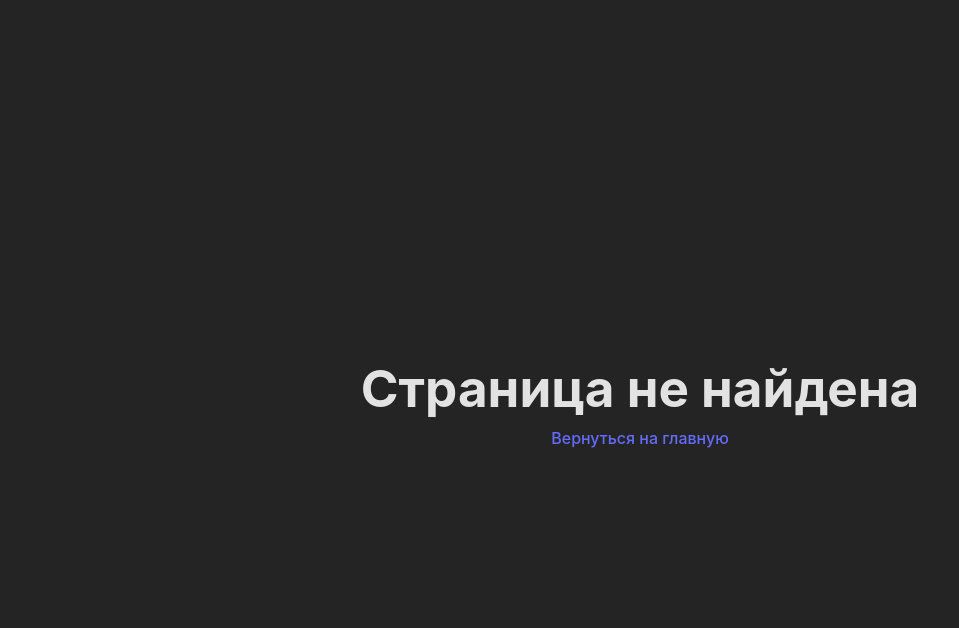
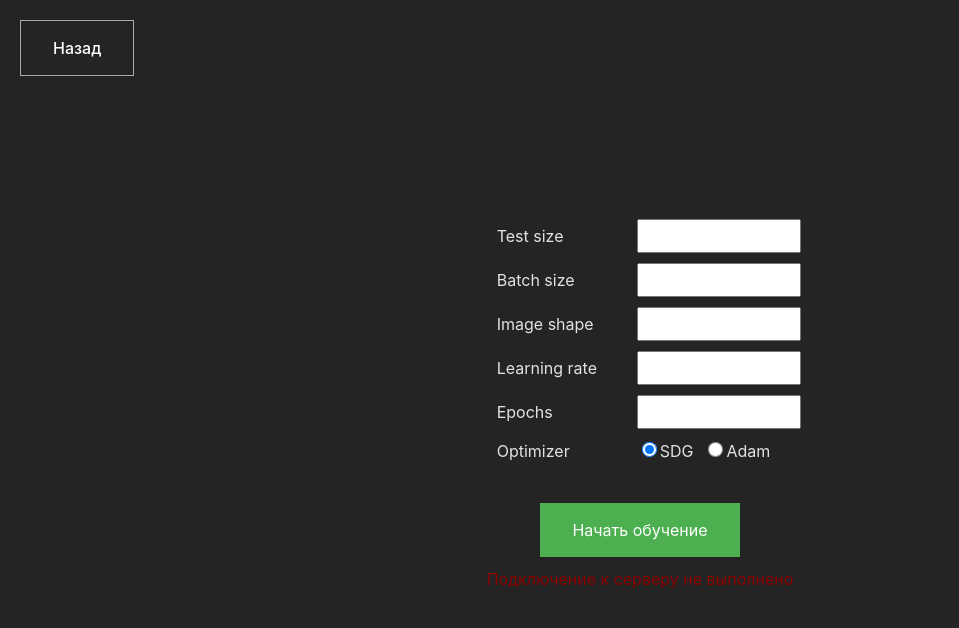
Before and after one commit to gfnIvanov/ImageDetectApp-web, a Vue app: page /train-model in a window 1280 px wide. Shown: the top 628 px of the page, without its empty margins (0-959 px from the left). Built offline with nearby package versions, Linux system fonts and the light colour scheme; no server answers.

Commit message:
Creating a websocket connection

```diff
--- a/package.json
+++ b/package.json
@@ -9,10 +9,11 @@
     "preview": "vite preview"
   },
   "dependencies": {
-    "axios": "^1.6.2",
     "dotenv": "^16.3.1",
     "eslint": "^8.54.0",
     "prettier": "^3.1.0",
+    "socket.io": "^4.7.2",
+    "socket.io-client": "^4.7.2",
     "vue": "^3.3.8",
     "vue-router": "^4.2.5"
   },
--- a/src/App.vue
+++ b/src/App.vue
@@ -1,3 +1,12 @@
+<script setup lang="ts">
+import { computed } from 'vue';
+import { state } from '@/socket';
+
+const error = computed(() => {
+    return state.connected ? '' : 'Подключение к серверу не выполнено';
+});
+</script>
 <template>
     <RouterView />
+    <span class="error">{{ error }}</span>
 </template>
--- a/src/components/FileBlock.vue
+++ b/src/components/FileBlock.vue
@@ -1,6 +1,6 @@
 <script setup lang="ts">
-import axios from 'axios';
 import { ref } from 'vue';
+import { socket } from '@/socket';
 import type { Classes } from '@/types';
 
 const CLASSES: Classes = {
@@ -34,25 +34,22 @@ const useModel = async function () {
             'file-block',
         ) as HTMLInputElement;
         const file = fileBlock.files![0];
-        const formData = new FormData();
-        formData.append('class', select.value);
-        formData.append('file', file);
-        const res = await axios.put(
-            import.meta.env.VITE_SERVER + '/use-model',
-            formData,
-            {
-                headers: { 'Content-Type': 'multipart/form-data' },
-            },
-        );
+        const formData = {
+            class: select.value,
+            filename: file.name,
+            file,
+        };
+        socket.emit('use-model', formData, (res: any) => {
             if (res.status === 200) {
                 wrongResult.value =
-                CLASSES[select.value as keyof Classes] !== res.data;
-            result.value = res.data;
+                    CLASSES[select.value as keyof Classes] !== res.result;
+                result.value = res.result;
                 inProcess.value = false;
                 return;
             }
             throw new Error('Сервер вернул некорректный статус ответа');
-    } catch (e: unknown) {
+        });
+    } catch (e) {
         inProcess.value = false;
         error.value = e;
     }
@@ -144,12 +141,6 @@ const selectFile = function () {
     border: 1px solid darkgray;
 }
 
-.to-back {
-    position: absolute;
-    top: 20px;
-    left: 20px;
-}
-
 .use-block {
     display: flex;
     margin: 10px 0px 10px;
--- a/src/components/ModelBlock.vue
+++ b/src/components/ModelBlock.vue
@@ -1,7 +1,7 @@
 <script setup lang="ts">
-import axios, { AxiosError } from 'axios';
 import { onMounted, ref } from 'vue';
-import type { ModelData } from '@/types';
+import { socket } from '@/socket';
+import type { ResponseModelInfo, ModelData } from '@/types';
 
 const modelData = ref({} as unknown as ModelData);
 const modelNotFound = ref(false);
@@ -9,24 +9,25 @@ const error = ref();
 
 const getModelInfo = async function () {
     try {
-        const res = await axios.get(import.meta.env.VITE_SERVER);
+        socket.emit('get-model-info', null, (res: ResponseModelInfo) => {
             if (res.status === 200) {
                 modelNotFound.value = false;
-            modelData.value.name = res.data.name;
-            modelData.value.date = res.data.date;
+                modelData.value.name = res.name;
+                modelData.value.date = res.date;
                 modelData.value.params = JSON.stringify(
-                JSON.parse(res.data.params),
+                    JSON.parse(res.params),
                     null,
                     4,
                 );
                 return;
             }
+            if (res.status === 404) {
+                modelNotFound.value = true;
+                throw new Error('Модель отсутствует');
+            }
             throw new Error('Сервер вернул некорректный статус ответа');
-    } catch (e: unknown) {
-        if ((e as AxiosError).response?.status === 404) {
-            modelNotFound.value = true;
-            return;
-        }
+        });
+    } catch (e) {
         error.value = e;
     }
 };
@@ -43,7 +44,7 @@ onMounted(() => {
 <template>
     <div class="modelblock">
         <div v-if="modelNotFound">
-            <h1 style="margin-bottom: 20px">Модель отсутствует</h1>
+            <h1 style="margin-bottom: 20px">{{ error }}</h1>
             <div class="button-border" @click="updateModel">
                 Получить новую модель
             </div>
@@ -57,6 +58,7 @@ onMounted(() => {
                 <RouterLink :to="{ name: 'FileBlock' }">
                     <div class="button-green">Использовать модель</div>
                 </RouterLink>
+                <RouterLink :to="{ name: 'TrainBlock' }">
                     <div
                         class="button-border"
                         style="margin-left: 10px"
@@ -64,6 +66,7 @@ onMounted(() => {
                     >
                         Обновить модель
                     </div>
+                </RouterLink>
             </div>
         </div>
         <span class="error">{{ error }}</span>
--- /dev/null
+++ b/src/components/TrainBlock.vue
@@ -0,0 +1,75 @@
+<script setup lang="ts">
+import type { Params } from '@/types';
+
+const PARAMS: Params = {
+    'test-size': 'Test size',
+    'batch-size': 'Batch size',
+    'img-shape': 'Image shape',
+    'learn-rate': 'Learning rate',
+    epochs: 'Epochs',
+    optim: 'Optimizer',
+};
+</script>
+
+<template>
+    <div class="trainblock">
+        <RouterLink :to="{ name: 'ModelBlock' }">
+            <div class="to-back button-border">Назад</div>
+        </RouterLink>
+        <form>
+            <div v-for="key in Object.keys(PARAMS)" :key="key" class="row">
+                <div>
+                    <label :for="key">{{ PARAMS[key as keyof Params] }}</label>
+                </div>
+                <div v-if="key === 'optim'">
+                    <div style="margin-right: 10px">
+                        <input
+                            name="optim"
+                            type="radio"
+                            value="SDG"
+                            checked
+                        />SDG
+                    </div>
+                    <div>
+                        <input name="optim" type="radio" value="Adam" />Adam
+                    </div>
+                </div>
+                <div v-else>
+                    <input :id="key" type="text" />
+                </div>
+            </div>
+        </form>
+        <div class="button-green" style="margin: 30px 0px 10px">
+            Начать обучение
+        </div>
+    </div>
+</template>
+
+<style scoped>
+input,
+select {
+    width: 140px;
+    height: 30px;
+}
+
+input[type='radio'] {
+    width: 15px;
+    height: 15px;
+}
+
+input:focus {
+    border-color: #4caf50;
+    outline: 0;
+    box-shadow: 0 0 0 0.5px #66a968;
+}
+
+.row {
+    display: flex;
+    margin: 10px;
+}
+.row > div {
+    width: 140px;
+    align-items: center;
+    display: flex;
+}
+</style>
--- a/src/router/index.ts
+++ b/src/router/index.ts
@@ -13,6 +13,11 @@ const routes = [
         component: () => import('@/components/FileBlock.vue'),
     },
     {
+        path: '/train-model',
+        name: 'TrainBlock',
+        component: () => import('@/components/TrainBlock.vue'),
+    },
+    {
         path: '/:pathMatch(.*)*',
         name: 'NotFound',
         component: () => import('@/components/NotFound.vue'),
--- /dev/null
+++ b/src/socket.ts
@@ -0,0 +1,19 @@
+import { reactive } from 'vue';
+import { io } from 'socket.io-client';
+
+export const state = reactive({
+    connected: false,
+    trainEvents: [],
+});
+
+const URL = import.meta.env.VITE_SERVER;
+
+export const socket = io(URL);
+
+socket.on('connect', () => {
+    state.connected = true;
+});
+
+socket.on('disconnect', () => {
+    state.connected = false;
+});
--- a/src/style.css
+++ b/src/style.css
@@ -64,6 +64,10 @@ select {
   width: 170px;
 }
 
+input {
+  padding: 0px 10px;
+}
+
 .button-green {
   background-color: #4CAF50;
   border: none;
@@ -74,6 +78,12 @@ select {
   display: inline-block;
   font-size: 16px;
   cursor: pointer;
+}
+
+.to-back {
+  position: absolute;
+  top: 20px;
+  left: 20px;
 }
 
 .error {
```
Also changed, not shown: src/components/TrainModel.vue (deleted, +0 -12 lines), src/types.ts (+22 -2 lines), 2 other files (tests, documents, lock files or other folders). Lines whose indentation alone changed are shown as unchanged.
